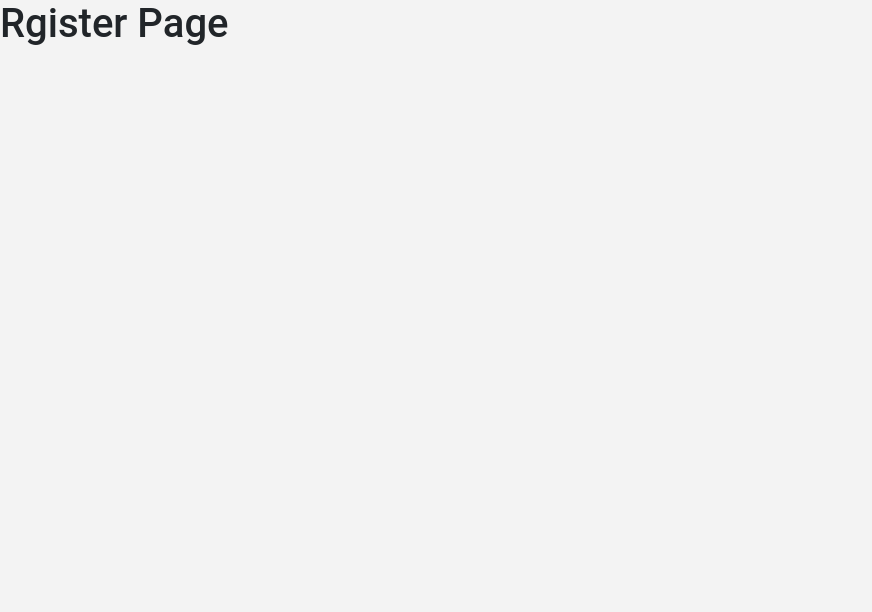
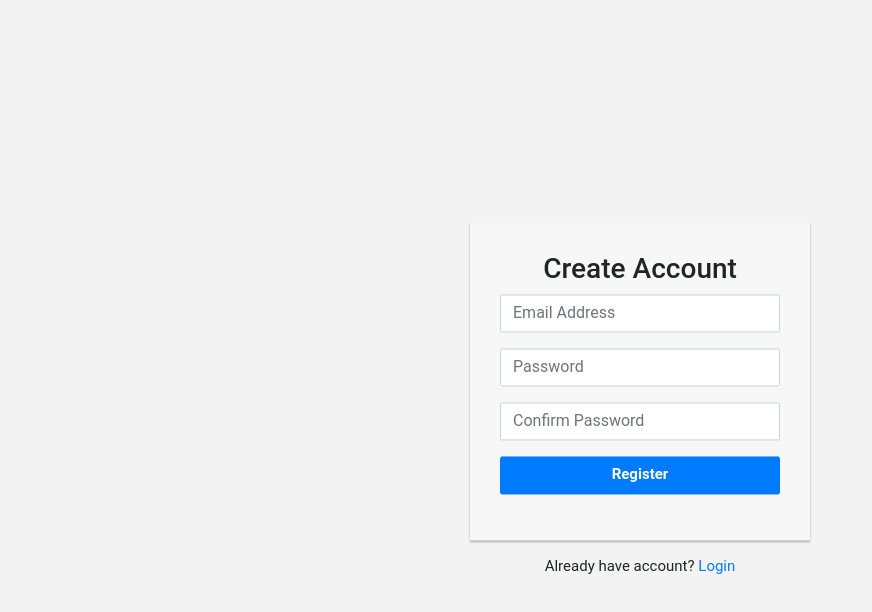
Before and after one commit to bright2kwame/food-zy, a React (Create React App) app: page /register in a window 1280 px wide. Shown: the top 612 px of the page, without its empty margins (0-872 px from the left). Built offline with nearby package versions, Linux system fonts and the light colour scheme.

Commit message:
added the register component

```diff
--- a/src/component/Login.js
+++ b/src/component/Login.js
@@ -2,6 +2,7 @@ import React from 'react';
 import 'bootstrap/dist/css/bootstrap.css';
 import '../css/App.css'
 import '../css/Login.css'
+import { Link } from 'react-router-dom';
 
 //MARK: handle component
 function LoginComponent(props) {
@@ -9,18 +10,13 @@ function LoginComponent(props) {
         email: "",
         password: ""
     })
-
-    // let emailInput = React.createRef();
-    // let passswordInput = React.createRef();
-
-    //MARK: declared variables
-    // let password = "";
-    // let email = "";
-
     //MARK: start logging user in here
     function startLogin(event){
         event.preventDefault();
-        alert("Email Action: "  + state.email + " Password Action: " + state.password);
+        let emailToPost = state.email;
+        let passwordToPost = state.password;
+
+        alert("Email Action: "  + emailToPost + " Password Action: " + passwordToPost);
     };
 
     //MARK: start logging input change
@@ -37,7 +33,7 @@ function LoginComponent(props) {
   return (
     <div className ="content-wrapper container text-center">
       <div className="login-form">
-      <form >
+      <form>
             <h3 className="text-center">Log in</h3>
             <div className="form-group">
                 <input
@@ -63,10 +59,10 @@ function LoginComponent(props) {
             </div>
             <div className="clearfix">
                 <label className="float-left form-check-label"><input type="checkbox"/> Remember me</label>
-                <a href="#" className="float-right">Forgot Password?</a>
+                <Link className="float-right">Forgot Password?</Link>
             </div>
         </form>
-       <p className="text-center"><a href="#">Create an Account</a></p>
+       <p className="text-center"> New Here ? <Link to="/register" >Create an Account</Link></p>
     </div>
     </div>
   );
--- a/src/component/Register.js
+++ b/src/component/Register.js
@@ -1,10 +1,72 @@
 import React from 'react';
 import 'bootstrap/dist/css/bootstrap.css';
+import { Link } from 'react-router-dom';
 
 function RegisterComponent() {
+
+    const [state, setState] = React.useState({
+        email: "",
+        password: "",
+        passwordAgain: ""
+    })
+
+    //MARK: start logging user in here
+    function startRegistering(event){
+        event.preventDefault();
+        let emailToPost = state.email;
+        let passwordToPost = state.password;
+        let passwordAgainToPost = state.passwordAgain;
+
+        alert("Email Action: "  + emailToPost + " Password Action: " + passwordToPost);
+    };
+
+    //MARK: start logging input change
+    function onInputChanged(event){
+       console.log("PASSING: " + event.target.name)
+       setState({
+        ...state,
+         [event.target.name]: event.target.value
+        });
+        console.log("Logging Email: " + state.email +  " Password: " + state.password)
+    };
+
+
   return (
-    <div>
-      <h1>Rgister Page</h1>
+    <div className ="content-wrapper container text-center">
+      <div className="login-form">
+      <form>
+            <h3 className="text-center">Create Account</h3>
+            <div className="form-group">
+                <input
+                name="email"
+                type="email"
+                value = {state.email}
+                onChange = {onInputChanged}
+                className="form-control"
+                placeholder="Email Address" required="required"/>
+            </div>
+            <div className="form-group">
+                <input
+                    name="password"
+                    type="password"
+                    value = {state.password}
+                    onChange = {onInputChanged}
+                className="form-control" placeholder="Password" required="required"/>
+            </div>
+            <div className="form-group">
+                <input
+                    name="passwordAgain"
+                    type="password"
+                    value = {state.passwordAgain}
+                    onChange = {onInputChanged}
+                className="form-control" placeholder="Confirm Password" required="required"/>
+            </div>
+            <div className="form-group">
+                <button onClick = {startRegistering} className="btn btn-primary btn-block">Register</button>
+            </div>
+        </form>
+       <p className="text-center">Already have account? <Link to = "/login">Login</Link></p>
+    </div>
     </div>
   );
 }
```
